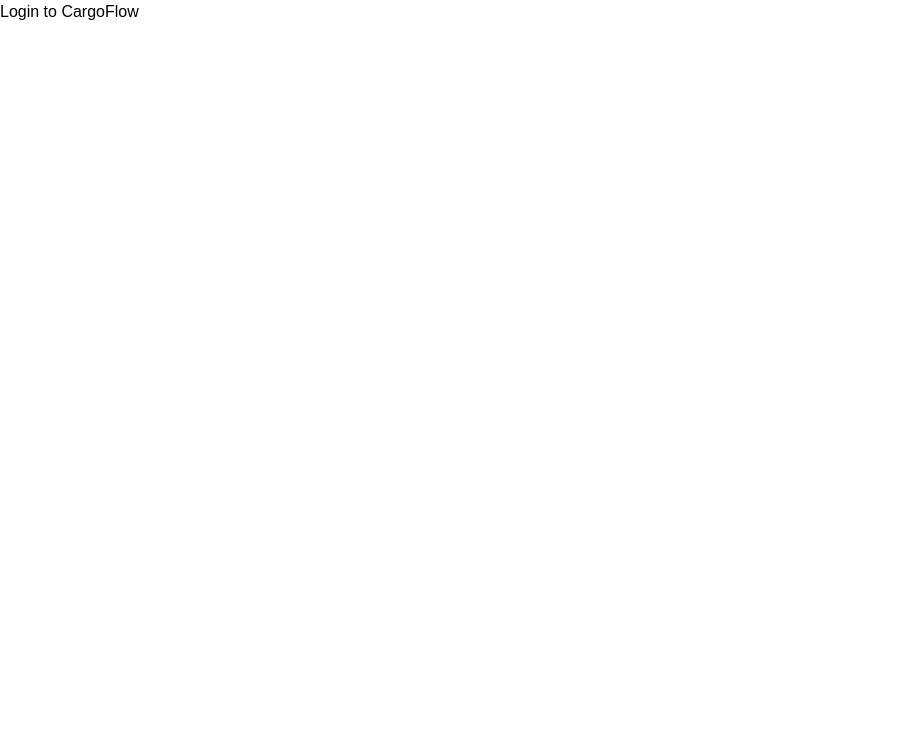
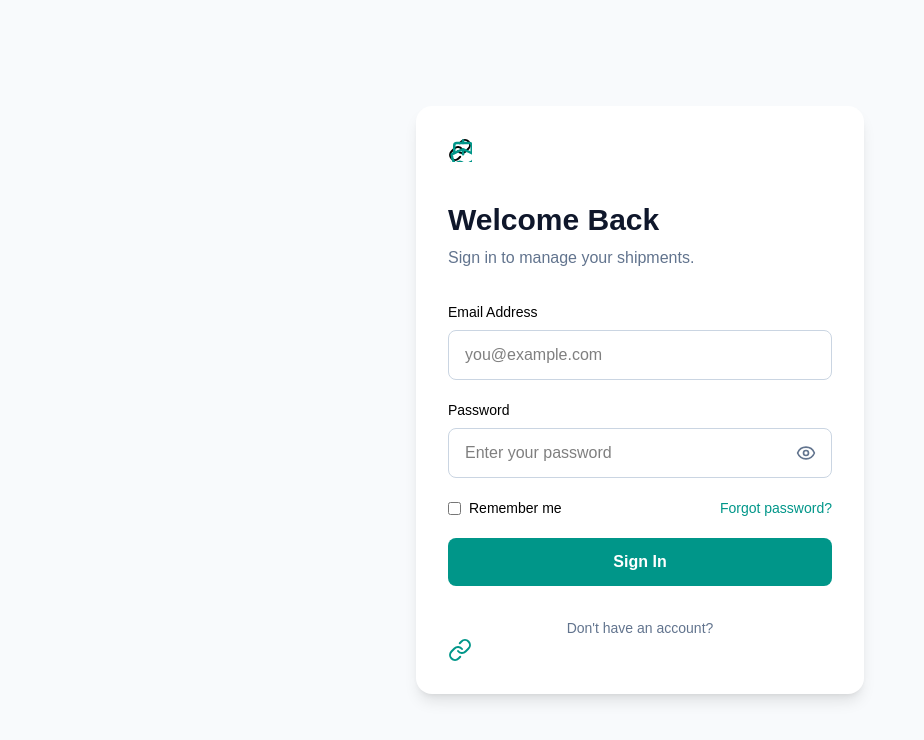
Before and after one commit to okumujphh-netizen/CARGOFLOW, a React (Vite) app: page /login in a window 1280 px wide. Shown: the top 740 px of the page, without its empty margins (0-924 px from the left). Built offline with nearby package versions, Linux system fonts and the light colour scheme.

Commit message:
added login.jsx

```diff
--- a/src/pages/Login.jsx
+++ b/src/pages/Login.jsx
@@ -1,5 +1,106 @@
-function Login() {
-  return <h1>Login to CargoFlow</h1>;
+import { useState } from "react";
+import { Link } from "lucide-react"
+import { Ship, Eye, EyeOff } from "lucide-react";
+
+function login() {
+  const [showPassword, setShowPassword] = useState(false);
+
+  return (
+    <div className="min-h-screen flex items-center justify-center bg-slate-50 px-4 py-10">
+
+      <div className="w-full max-w-md bg-white p-8 rounded-2xl shadow-lg">
+
+
+        {/*logo*/}
+        <Link to="/" className="flex items-center gap-2 mb-10">
+          <Ship size={30} className="text-teal-600" />
+          <span className="text-2xl font-bold text-slate-900">
+            Cargo<span className="text-teal-600">Flow</span>
+          </span>
+        </Link>
+
+        {/* Heading */}
+        <h1 className="text-3xl font-bold text-slate-900 mb-2">
+          Welcome Back
+        </h1>
+
+        <p className="text-slate-500 mb-8">
+          Sign in to manage your shipments.
+        </p>
+
+        {/*Login form*/}
+        <form className="space-y-5">
+
+          <div>
+            <label className="block text-sm font-medium mb-2">
+              Email Address
+            </label>
+
+            <input
+              type="email"
+              placeholder="you@example.com"
+              className="w-full border border-slate-300 rounded-lg px-4 py-3 outline-none focus:ring-2 focus:ring-teal-500"
+              required
+            />
+          </div>
+
+          <div>
+            <label className="block text-sm font-medium mb-2">
+              Password
+            </label>
+
+            <div className="relative">
+              <input
+                type={showPassword ? "text" : "password"}
+                placeholder="Enter your password"
+                className="w-full border border-slate-300 rounded-lg px-4 py-3 pr-12 outline-none focus:ring-2 focus:ring-teal-500"
+                required
+              />
+
+              <button
+                type="button"
+                onClick={() => setShowPassword(!showPassword)}
+                className="absolute right-4 top-1/2 -translate-y-1/2 text-slate-500"
+              >
+                {showPassword ? <EyeOff size={20} /> : <Eye size={20} />}
+              </button>
+            </div>
+          </div>
+
+          <div className="flex items-center justify-between text-sm">
+
+            <label className="flex items-center gap-2">
+              <input type="checkbox" className="accent-teal-600" />
+              Remember me
+            </label>
+
+            <a href="#" className="text-teal-600 hover:underline">
+              Forgot password?
+            </a>
+
+          </div>
+
+          <button
+            type="submit"
+            className="w-full bg-teal-600 text-white py-3 rounded-lg font-semibold hover:bg-teal-700 transition"
+          >
+            Sign In
+          </button>
+
+        </form>
+        {/* Registration Link */}
+        <p className="text-center text-sm text-slate-500 mt-8">
+          Don't have an account?{" "}
+          <Link to="/register" className="text-teal-600 font-semibold">
+            Create Account
+          </Link>
+        </p>
+
+      </div>
+    </div>
+  );
 }
 
-export default Login;
+
+
+export default login;
```
